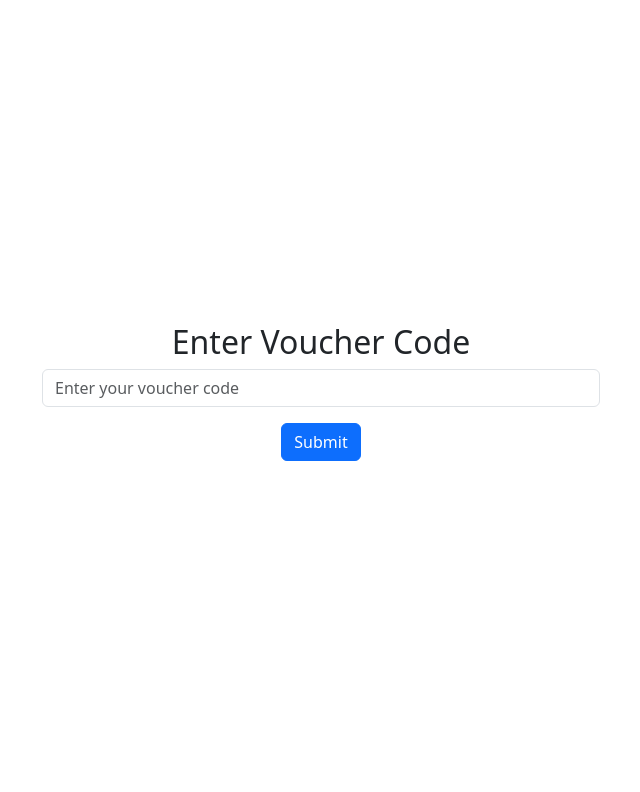
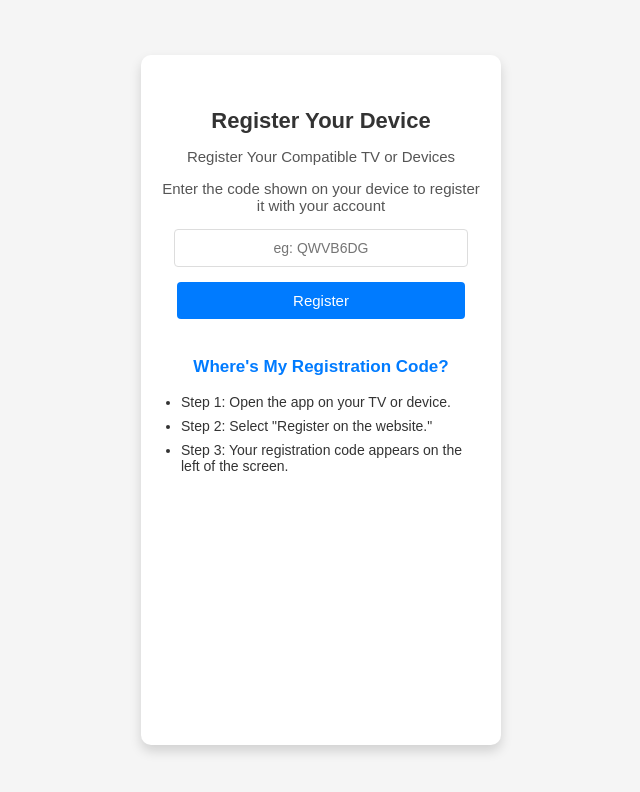
Before and after one commit to Shubham40Bears/fubot, a plain HTML site: page index.html in a window 1280 px wide. Shown: the whole page, without its empty margins (319-959 px from the left). Drawn offline with nearby package versions, Linux system fonts and the light colour scheme.

Commit message:
UI fixes

```diff
--- a/index.html
+++ b/index.html
@@ -1,25 +1,120 @@
+
 <!DOCTYPE html>
 <html lang="en">
 <head>
-    <meta charset="UTF-8">
-    <meta name="viewport" content="width=device-width, initial-scale=1.0">
-    <title>Voucher Code</title>
-    <link href="https://cdn.jsdelivr.net/npm/bootstrap@5.3.0/dist/css/bootstrap.min.css" rel="stylesheet">
+<meta charset="UTF-8">
+<meta name="viewport" content="width=device-width, initial-scale=1.0">
+<title>Register Your Device</title>
+<style>
+    body {
+        font-family: Arial, sans-serif;
+        display: flex;
+        justify-content: center;
+        align-items: center;
+        height: 100vh;
+        margin: 0;
+        background-color: #f5f5f5;
+    }
+    .container {
+        text-align: center;
+        background-color: #ffffff;
+        padding: 20px;
+        width: 320px;
+        border-radius: 10px;
+        box-shadow: 0px 6px 12px rgba(0, 0, 0, 0.15);
+        min-height: 650px;
+
+
+    }
+    h1 {
+        font-size: 22px;
+        color: #333333;
+    }
+    .instructions {
+        font-size: 15px;
+        color: #555555;
+        margin-top: 8px;
+    }
+    .code-input {
+        margin-top: 15px;
+    }
+    input[type="text"] {
+        width: 85%;
+        padding: 10px;
+        border: 1px solid #ddd;
+        border-radius: 4px;
+        font-size: 14px;
+        text-align: center;
+        color: #666;
+    }
+    .register-button {
+        margin-top: 15px;
+    }
+    button {
+        width: 90%;
+        padding: 10px;
+        background-color: #007bff;
+        border: none;
+        color: white;
+        font-size: 15px;
+        cursor: pointer;
+        border-radius: 4px;
+    }
+    button:hover {
+        background-color: #0056b3;
+    }
+    .where-code {
+        margin-top: 20px;
+        font-size: 17px;
+        font-weight: bold;
+        color: #007bff;
+    }
+    .steps {
+        margin-top: 12px;
+        text-align: left;
+        color: #333;
+    }
+    .steps h3 {
+        font-size: 15px;
+        color: #007bff;
+    }
+    .steps ul {
+        padding-left: 20px;
+    }
+    .steps li {
+        margin-bottom: 08px;
+        font-size: 14px;
+    }
+</style>
 </head>
-<body class="d-flex justify-content-center align-items-center vh-100">
-    <div class="container text-center">
-        <h2>Enter Voucher Code</h2>
-        <div class="mb-3">
-            <input type="text" id="voucherCode" class="form-control w-50 mx-auto" placeholder="Enter your voucher code">
-        </div>
-        <button class="btn btn-primary" onclick="showMessage()">Submit</button>
-        <div id="message" class="mt-3 text-danger fw-bold"></div>
+<body>
+<div class="container">
+    </br>
+    <h1>Register Your Device</h1>
+    <p class="instructions">Register Your Compatible TV or Devices</p>
+    <p class="instructions">Enter the code shown on your device to register it with your account</p>
+    <div class="code-input">
+        <input type="text" placeholder="eg: QWVB6DG">
     </div>
+    <div class="register-button">
+        <button id="registerButton">Register</button>
+    </div>
+    </br>
+    <p class="where-code">Where's My Registration Code?</p>
 
-    <script>
-        function showMessage() {
-            document.getElementById("message").innerHTML = "8444399952 - Contact us for details.";
-        }
-    </script>
+
+    <div class="steps">
+        <ul>
+            <li>Step 1: Open the app on your TV or device.</li>
+            <li>Step 2: Select "Register on the website."</li>
+            <li>Step 3: Your registration code appears on the left of the screen.</li>
+        </ul>
+    </div>
+</div>
+<script>
+    document.getElementById("registerButton").addEventListener("click", function() {
+        window.location.href = "page2.html"; // Redirect to next page
+    });
+</script>
 </body>
 </html>
```
Also changed, not shown: confirmation.html (added, +33 -0 lines).
